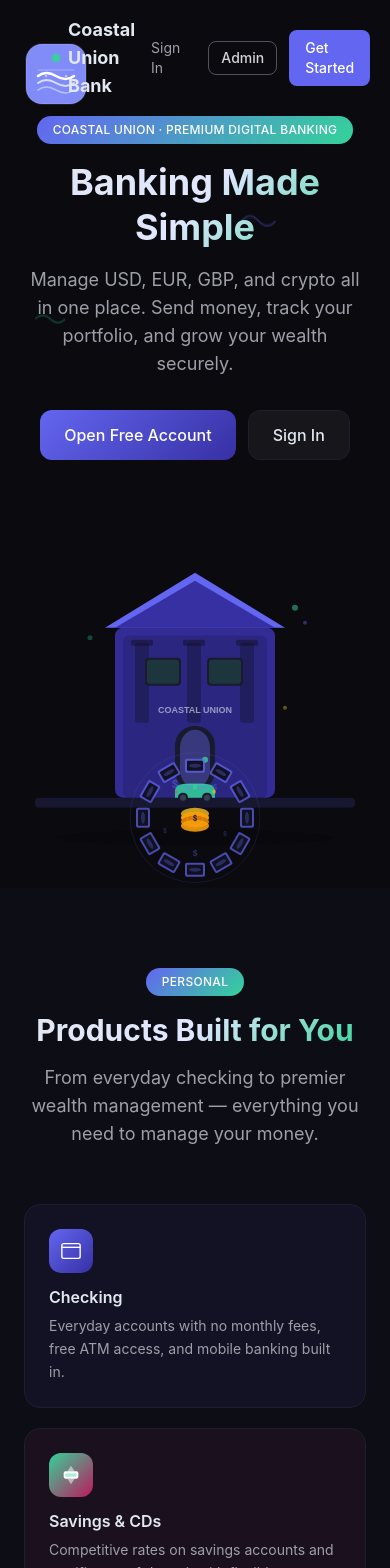
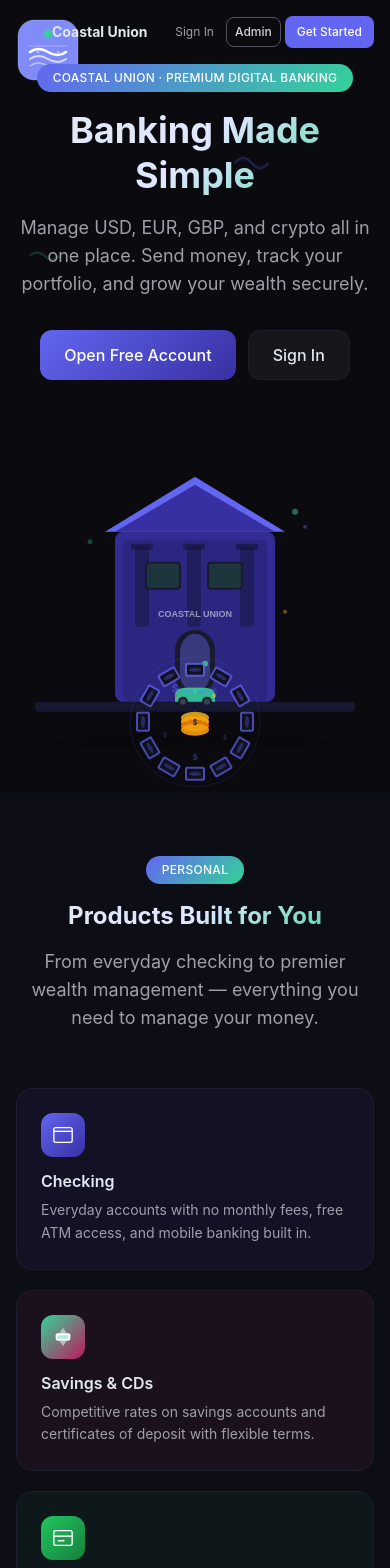
Before and after one commit to adamf8413/Coastal-Union-Bank, a Next.js app: page / in a window 390 px wide. Shown: the top 1568 px of the page. Built offline with nearby package versions, Linux system fonts and the light colour scheme; no server answers; the database is empty.

Commit message:
responsive: phone + laptop friendly layout across all pages

```diff
--- a/src/app/dashboard/page.tsx
+++ b/src/app/dashboard/page.tsx
@@ -65,7 +65,7 @@ export default function DashboardPage() {
           <AnimatedBackground />
 
           <div className="relative mx-auto max-w-6xl px-4" style={{ zIndex: 1 }}>
-            <div className="flex flex-col md:flex-row items-center gap-8 md:gap-12">
+            <div className="flex flex-col md:flex-row items-center gap-6 md:gap-12">
               {/* Left: Text */}
               <div className="flex-1 text-center md:text-left" style={{ animation: "fade-in-up 1s ease-out" }}>
                 <div
@@ -139,7 +139,7 @@ export default function DashboardPage() {
 
               {/* Right: Illustration */}
               <div
-                className="flex-shrink-0"
+                className="flex-shrink-0 w-full max-w-[260px] sm:max-w-[320px]"
                 style={{ animation: "slide-in-right 1s ease-out 0.2s both" }}
               >
                 <HeroIllustration size={320} />
--- a/src/app/page.tsx
+++ b/src/app/page.tsx
@@ -23,24 +23,24 @@ export default function LandingPage() {
   return (
     <div className="min-h-screen flex flex-col" style={{ background: "var(--brand-background)" }}>
       {/* Nav */}
-      <nav className="flex items-center justify-between px-6 py-4">
-        <div className="flex items-center gap-3">
-          <Logo size={32} showText={false} />
-          <span className="font-bold text-lg" style={{ color: "var(--brand-foreground)" }}>{brand.name}</span>
+      <nav className="flex items-center justify-between px-4 sm:px-6 py-4">
+        <div className="flex items-center gap-2 sm:gap-3 min-w-0">
+          <Logo size={28} showText={false} />
+          <span className="font-bold text-sm sm:text-lg truncate" style={{ color: "var(--brand-foreground)" }}>{brand.shortName}</span>
         </div>
-        <div className="flex items-center gap-3">
-          <Link href="/login" className="text-sm text-zinc-400 hover:text-zinc-200 transition-colors px-4 py-2">
+        <div className="flex items-center gap-1 sm:gap-3 flex-shrink-0">
+          <Link href="/login" className="text-xs sm:text-sm text-zinc-400 hover:text-zinc-200 transition-colors px-2 sm:px-4 py-2">
             Sign In
           </Link>
           <Link
             href="/login"
-            className="text-sm font-medium text-zinc-300 hover:text-white transition-colors px-3 py-1.5 rounded-lg border border-zinc-600 hover:border-zinc-500"
+            className="text-xs sm:text-sm font-medium text-zinc-300 hover:text-white transition-colors px-2 sm:px-3 py-1.5 rounded-lg border border-zinc-600 hover:border-zinc-500"
           >
             Admin
           </Link>
           <Link
             href="/register"
-            className="text-sm font-medium text-white px-4 py-2 rounded-lg transition-colors"
+            className="text-xs sm:text-sm font-medium text-white px-3 sm:px-4 py-2 rounded-lg transition-colors"
             style={{ backgroundColor: "var(--brand-primary)" }}
           >
             Get Started
@@ -49,7 +49,7 @@ export default function LandingPage() {
       </nav>
 
       {/* Hero */}
-      <main className="flex-1 flex items-center justify-center px-6 relative overflow-hidden">
+      <main className="flex-1 flex items-center justify-center px-4 sm:px-6 relative overflow-hidden">
         {/* Flying Birds */}
         <div className="absolute inset-0 pointer-events-none" aria-hidden="true">
           <div className="bird bird-1">
@@ -75,7 +75,7 @@ export default function LandingPage() {
           </div>
         </div>
 
-        <div className="flex flex-col lg:flex-row items-center gap-12 max-w-6xl w-full relative z-10">
+        <div className="flex flex-col lg:flex-row items-center gap-8 lg:gap-12 max-w-6xl w-full relative z-10">
           {/* Left: Text */}
           <div className="flex-1 text-center lg:text-left">
             <div
@@ -234,7 +234,7 @@ export default function LandingPage() {
       </main>
 
       {/* Personal Products Section */}
-      <section className="w-full px-6 py-20" style={{ background: "color-mix(in srgb, var(--brand-background) 97%, var(--brand-primary) 3%)" }}>
+      <section className="w-full px-4 sm:px-6 py-16 sm:py-20" style={{ background: "color-mix(in srgb, var(--brand-background) 97%, var(--brand-primary) 3%)" }}>
         <div className="max-w-6xl mx-auto">
           <div className="text-center mb-14">
             <div
@@ -247,7 +247,7 @@ export default function LandingPage() {
               Personal
             </div>
             <h2
-              className="text-3xl md:text-4xl font-bold mb-4"
+              className="text-2xl sm:text-3xl md:text-4xl font-bold mb-4 px-2"
               style={{
                 background: "linear-gradient(135deg, var(--brand-foreground) 0%, var(--brand-primary-light) 50%, var(--brand-accent) 100%)",
                 WebkitBackgroundClip: "text",
@@ -340,7 +340,7 @@ export default function LandingPage() {
       </section>
 
       {/* Futures & Markets Section */}
-      <section className="w-full px-6 py-20" style={{ background: "var(--brand-background)" }}>
+      <section className="w-full px-4 sm:px-6 py-16 sm:py-20" style={{ background: "var(--brand-background)" }}>
         <div className="max-w-6xl mx-auto">
           <div className="text-center mb-14">
             <div
@@ -353,7 +353,7 @@ export default function LandingPage() {
               Markets & Futures
             </div>
             <h2
-              className="text-3xl md:text-4xl font-bold mb-4"
+              className="text-2xl sm:text-3xl md:text-4xl font-bold mb-4 px-2"
               style={{
                 background: "linear-gradient(135deg, var(--brand-foreground) 0%, var(--brand-primary-light) 50%, var(--brand-accent) 100%)",
                 WebkitBackgroundClip: "text",
--- a/src/components/HeroIllustration.tsx
+++ b/src/components/HeroIllustration.tsx
@@ -2,7 +2,7 @@
 
 export function HeroIllustration({ size = 320 }: { size?: number }) {
   return (
-    <svg width={size} height={size} viewBox="0 0 400 400" fill="none" xmlns="http://www.w3.org/2000/svg" style={{ maxWidth: "100%", height: "auto" }}>
+    <svg width="100%" height="auto" viewBox="0 0 400 400" fill="none" xmlns="http://www.w3.org/2000/svg" style={{ maxWidth: size, aspectRatio: "1/1" }}>
       {/* Glow behind figure */}
       <ellipse cx="200" cy="220" rx="140" ry="140" fill="var(--brand-hero-glow, #818cf8)" opacity="0.15" />
       <ellipse cx="200" cy="240" rx="100" ry="100" fill="var(--brand-hero-glow, #818cf8)" opacity="0.1" />
```
